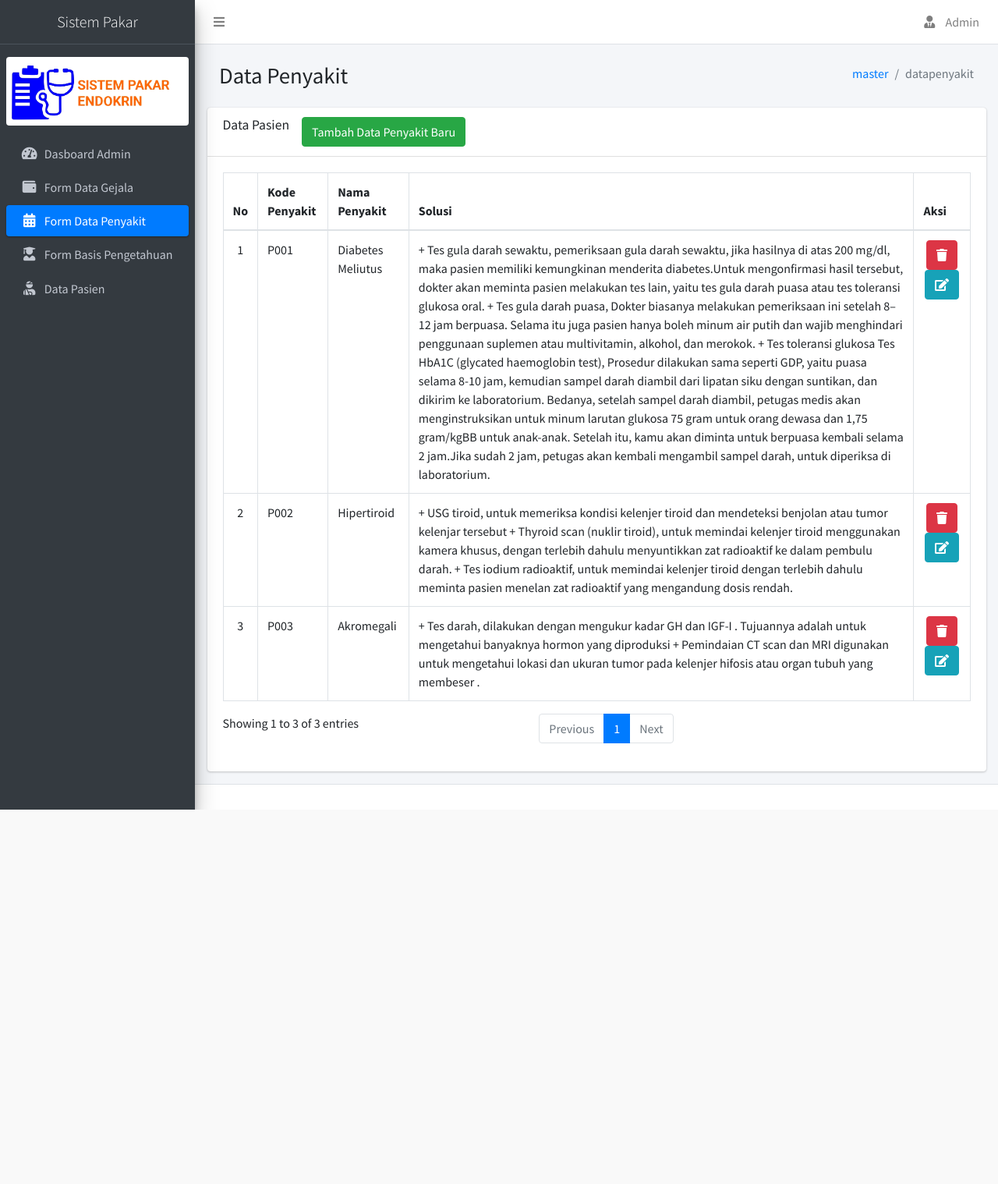
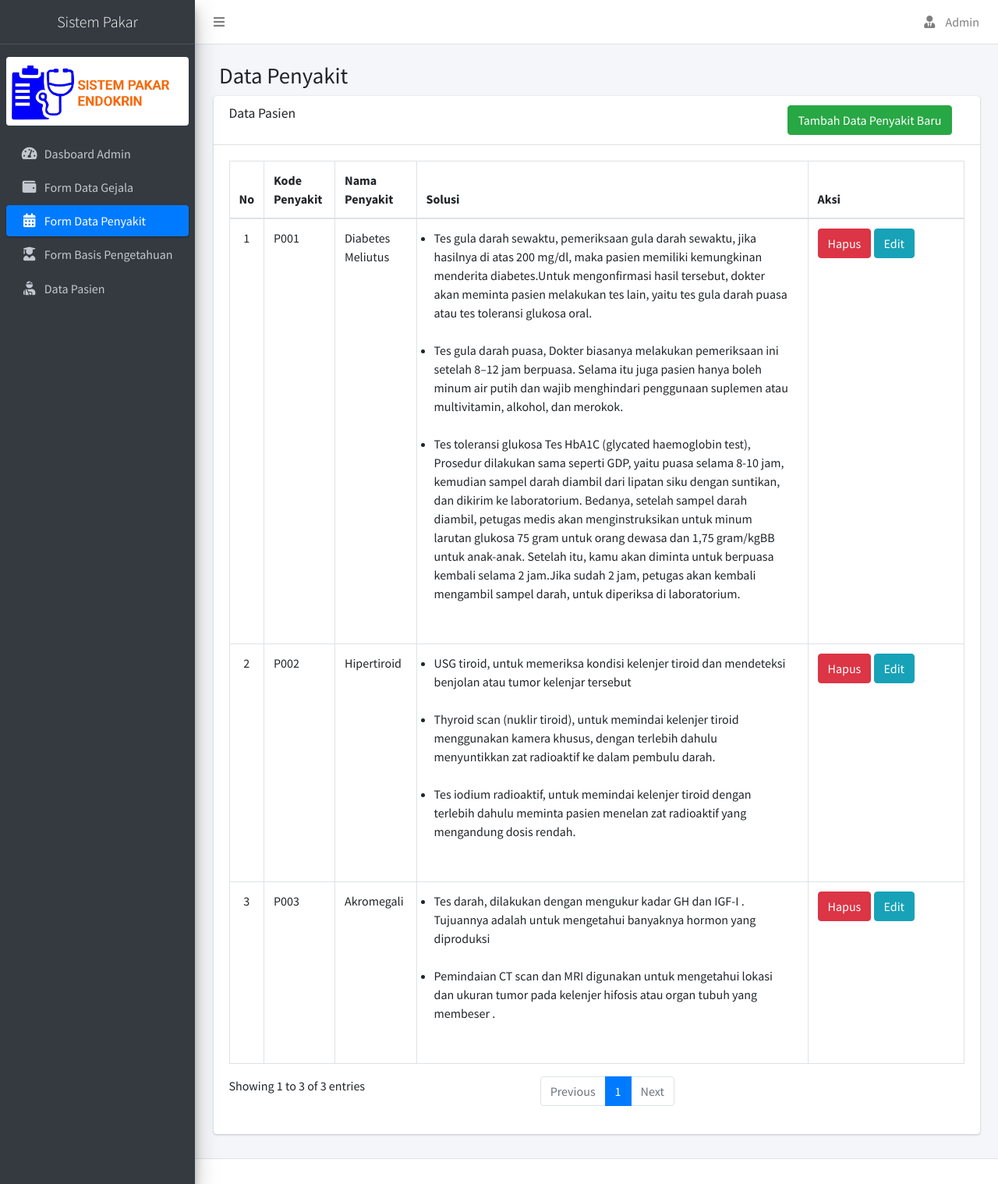
Before and after one commit to depanripurba/sistempakarendokrin, a CodeIgniter app: page /database/datapenyakit in a window 1280 px wide. Shown: the whole page at 78% size. Before the commit the page ends 1038 px from the top, so only its background shows below. Run offline with CodeIgniter, Linux system fonts and the light colour scheme; a user stored in the database is signed in; data comes from the database, SQL or seed files in the repository; some libraries are stand-ins or nearby versions.

Commit message:
memecah string di halaman penyakit

```diff
--- a/application/views/admin/dashboard.php
+++ b/application/views/admin/dashboard.php
@@ -7,12 +7,6 @@
                     <div class="row mb-2">
                         <div class="col-sm-6">
                             <h1 class="m-0">Dashboard</h1>
-                        </div><!-- /.col -->
-                        <div class="col-sm-6">
-                            <ol class="breadcrumb float-sm-right">
-                                <li class="breadcrumb-item"><a href="#">master</a></li>
-                                <li class="breadcrumb-item active">dashboard</li>
-                            </ol>
                         </div><!-- /.col -->
                     </div><!-- /.row -->
                 </div><!-- /.container-fluid -->
--- a/application/views/admin/datapasien.php
+++ b/application/views/admin/datapasien.php
@@ -9,12 +9,6 @@
                             <div class="row mb-2">
                                 <div class="col-sm-6">
                                     <h1 class="m-0">Data Pasien</h1>
-                                </div><!-- /.col -->
-                                <div class="col-sm-6">
-                                    <ol class="breadcrumb float-sm-right">
-                                        <li class="breadcrumb-item"><a href="#">master</a></li>
-                                        <li class="breadcrumb-item active">datapasien</li>
-                                    </ol>
                                 </div><!-- /.col -->
                             </div><!-- /.row -->
                         </div><!-- /.container-fluid -->
--- a/application/views/admin/datapenyakit.php
+++ b/application/views/admin/datapenyakit.php
@@ -9,24 +9,17 @@
                             <div class="row mb-2">
                                 <div class="col-sm-6">
                                     <h1 class="m-0">Data Penyakit</h1>
-                                </div><!-- /.col -->
-                                <div class="col-sm-6">
-                                    <ol class="breadcrumb float-sm-right">
-                                        <li class="breadcrumb-item"><a href="#">master</a></li>
-                                        <li class="breadcrumb-item active">datapenyakit</li>
-                                    </ol>
-                                </div><!-- /.col -->
                                 </div><!-- /.row -->
                             </div><!-- /.container-fluid -->
                         </div>
-
-
                         <div class="card">
                             <div class="card-header">
+                                <div class="d-flex justify-content-between">
                                     <h3 class="card-title">Data Pasien</h3>
                                     <a class="btn btn-success mx-3" href="<?= base_url('tambahdatapenyakit') ?>">Tambah Data
                                         Penyakit
                                         Baru</a>
+                                </div>
                             </div>
                             <!-- /.card-header -->
                             <div class="card-body">
@@ -37,7 +30,7 @@
                                             <th>Kode Penyakit</th>
                                             <th>Nama Penyakit</th>
                                             <th>Solusi</th>
-                                        <th>Aksi</th>
+                                            <th style="width: 200px;">Aksi</th>
                                         </tr>
                                     </thead>
                                     <tbody>
@@ -47,16 +40,22 @@
                                                 <td class="text-center"><?= $nomor ?></td>
                                                 <td><?= $data->kode_penyakit ?></td>
                                                 <td><?= $data->nama_penyakit ?></td>
-                                        <td><?= $data->solusi ?></td>
-                                        <td class="text-center">
-                                            <button data-url="<?= base_url('hapuspenyakit/' . $data->kode_penyakit) ?>"
-                                                id="hapusdata" class="btn btn-danger"><i
-                                                    data-url="<?= base_url('hapuspenyakit/' . $data->kode_penyakit) ?>"
-                                                    data-toggle="tooltip" data-placement="top" title="Hapus"
-                                                    class="fas fa-trash"></i></button> <a class="btn btn-info"
-                                                href="<?= base_url('editpenyakit/') ?><?= $data->kode_penyakit ?>"><i
-                                                    data-toggle="tooltip" data-placement="top" title="Edit"
-                                                    class="fas fa-edit"></i></a>
+
+                                                <td>
+
+                                                    <ul style="padding: 0 10px;">
+                                                        <?php
+                                                        $solusi = $data->solusi;
+                                                        $solusiArr = explode("+", $solusi);
+
+                                                        for ($i = 1; $i < count($solusiArr); $i++) {
+                                                            echo "<li>" . $solusiArr[$i] . "</li></br>";
+                                                        }
+                                                        ?>
+                                                    </ul>
+                                                </td>
+                                                <td>
+                                                    <button data-url="<?= base_url('hapuspenyakit/' . $data->kode_penyakit) ?>" id="hapusdata" class="btn btn-danger">Hapus</button> <a class="btn btn-info" href="<?= base_url('editpenyakit/') ?><?= $data->kode_penyakit ?>">Edit</a>
                                                 </td>
                                                 <?php $nomor++ ?>
                                             <?php endforeach ?>
```
Also changed, not shown: application/views/admin/basispengetahuan.php (+2 -7 lines), application/views/admin/datagejala.php (+4 -9 lines). Lines whose indentation alone changed are shown as unchanged.
